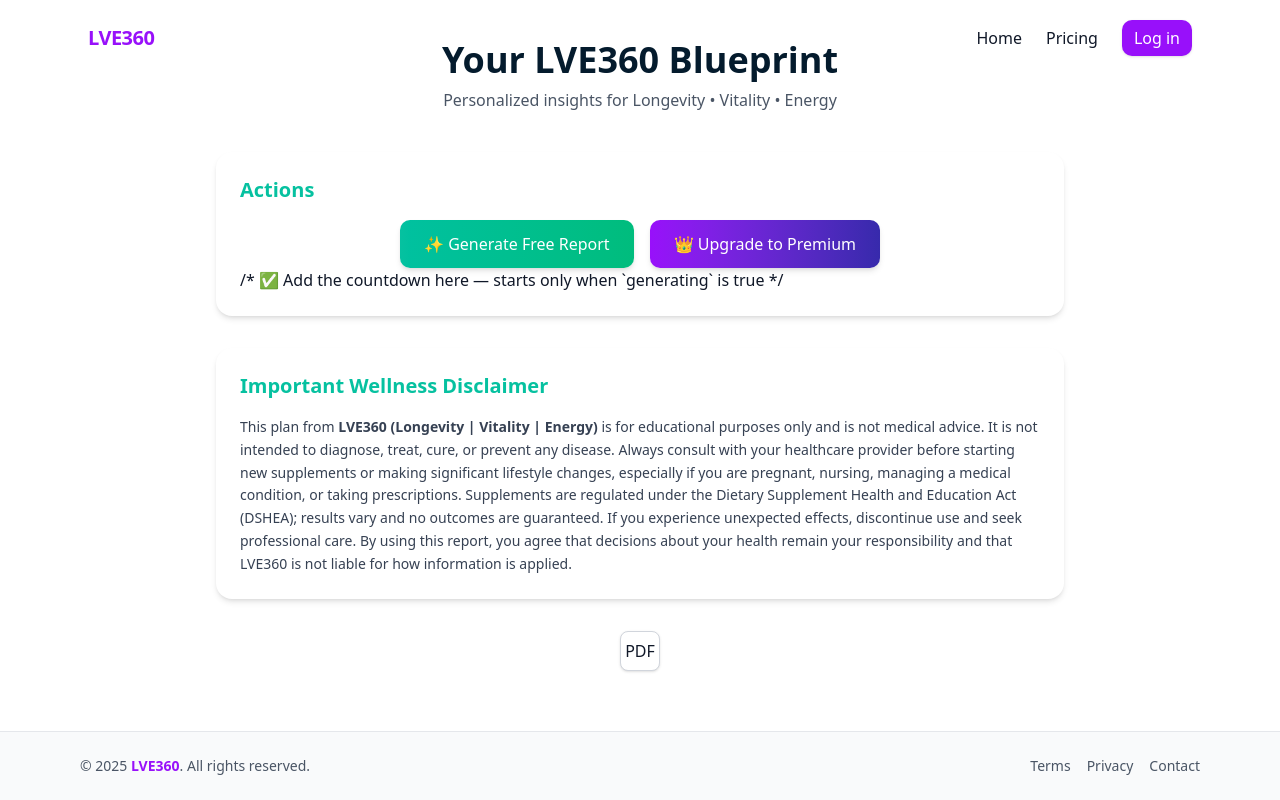
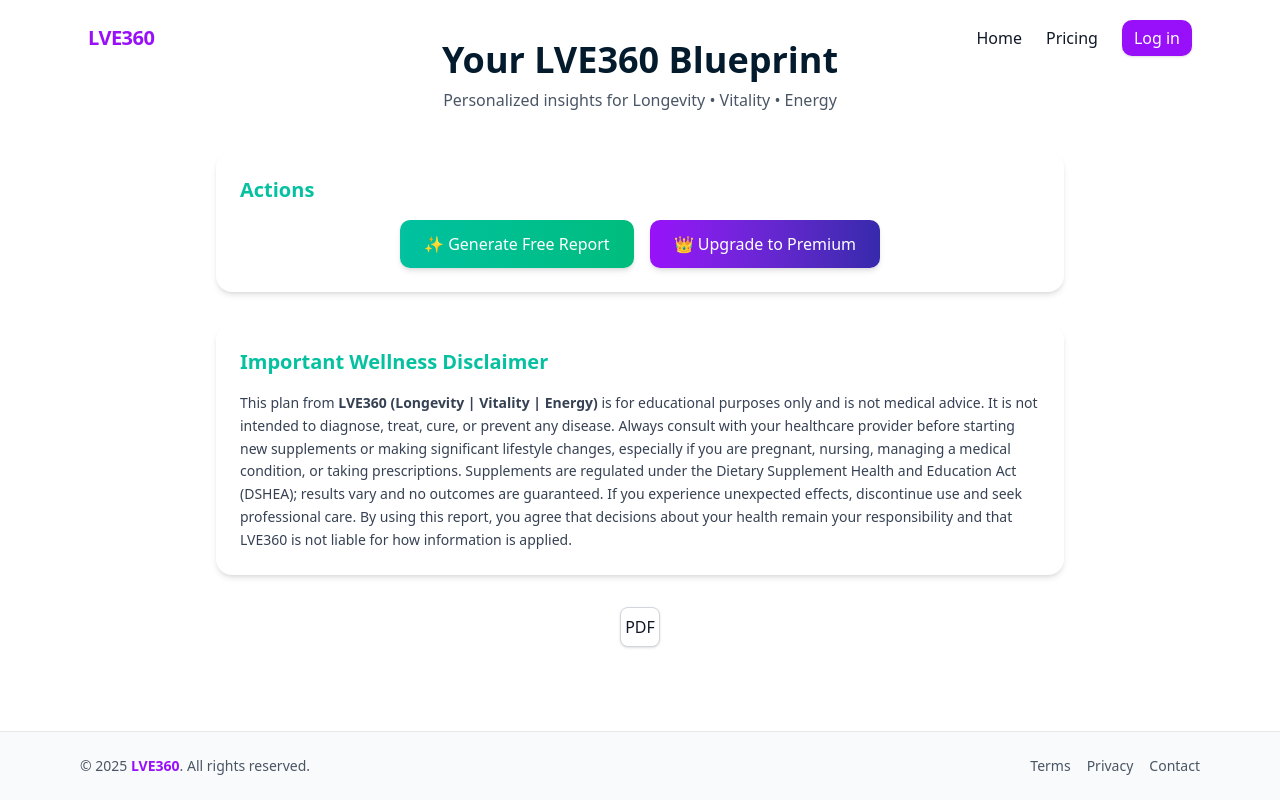
Before and after one commit to LGomes360/lve360-app, a Next.js app: page /results in a window 1280 px wide. Built offline with nearby package versions, Linux system fonts and the light colour scheme.

Commit message:
Update page.tsx

```diff
--- a/app/results/page.tsx
+++ b/app/results/page.tsx
@@ -403,7 +403,6 @@ function ResultsContent() {
               : "💪 Crunching the numbers… this usually takes about 2 minutes."}
           </p>
         )}
-        /* ✅ Add the countdown here — starts only when `generating` is true */
         <TwoMinuteCountdown running={generating} />
         </SectionCard>
 
```
